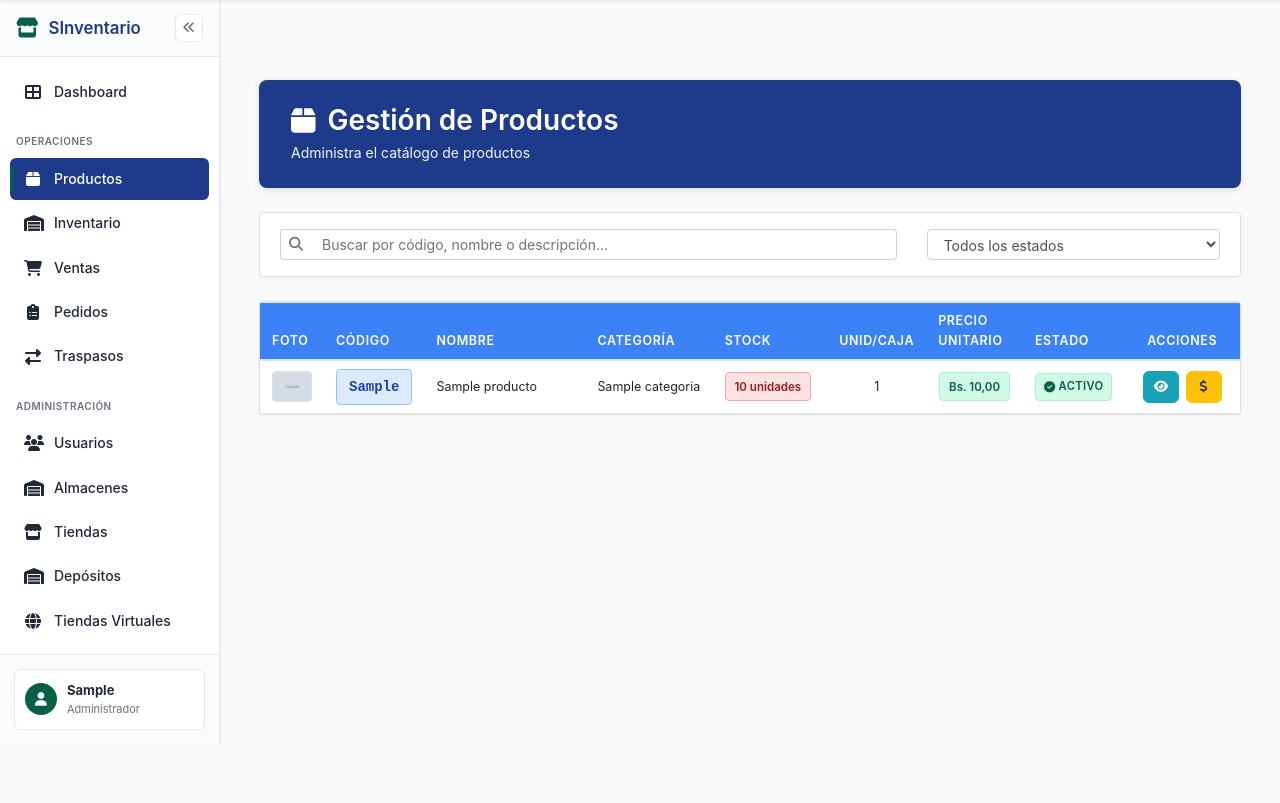
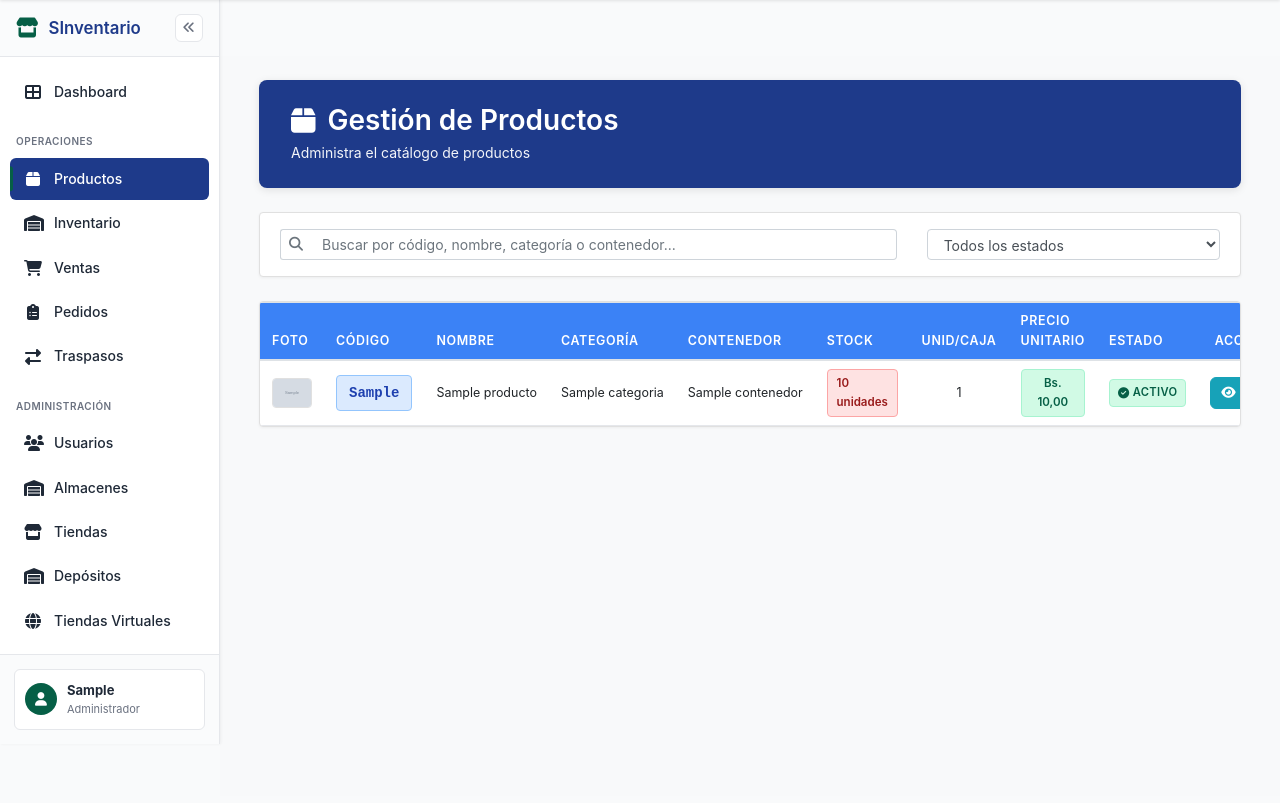
Before and after one commit to Guilder23/Sistema-Inventarios, a Django app: page /productos/ in a window 1280 px wide. Shown: the part 56-859 px from the top of the page. Run offline with Django 5.2, Linux system fonts and the light colour scheme; a user stored in the database is signed in; tables that the repository leaves empty hold one stand-in row (values such as "Sample post"); grey boxes marked "Sample" are stand-in pictures; some libraries are stand-ins or nearby versions.

Commit message:
Vincular Productos con Contenedor

```diff
--- a/apps/productos/admin.py
+++ b/apps/productos/admin.py
@@ -19,14 +19,14 @@ class ContenedorAdmin(admin.ModelAdmin):
 
 @admin.register(Producto)
 class ProductoAdmin(admin.ModelAdmin):
-    list_display = ['codigo', 'nombre', 'categoria', 'stock', 'precio_unitario_display', 'activo', 'fecha_creacion']
+    list_display = ['codigo', 'nombre', 'categoria', 'contenedor', 'stock', 'precio_unitario_display', 'activo', 'fecha_creacion']
     list_filter = ['activo', 'fecha_creacion']
     search_fields = ['codigo', 'nombre', 'descripcion']
     list_per_page = 20
 
     fieldsets = (
         ('Información Básica', {
-            'fields': ('codigo', 'nombre', 'categoria', 'descripcion', 'foto', 'activo')
+            'fields': ('codigo', 'nombre', 'categoria', 'contenedor', 'descripcion', 'foto', 'activo')
         }),
         ('Precios (Configurables por Administrador)', {
             'fields': ('precio_compra', 'precio_caja', 'precio_mayor', 'precio_unidad', 'poliza', 'gastos'),
--- a/apps/productos/models.py
+++ b/apps/productos/models.py
@@ -43,6 +43,7 @@ class Producto(models.Model):
     codigo = models.CharField(max_length=100, unique=True)
     nombre = models.CharField(max_length=200)
     categoria = models.ForeignKey('Categoria', on_delete=models.SET_NULL, null=True, blank=True, related_name='productos')
+    contenedor = models.ForeignKey('Contenedor', on_delete=models.SET_NULL, null=True, blank=True, related_name='productos')
     descripcion = models.TextField(blank=True, null=True)
     foto = models.ImageField(upload_to='productos/', blank=True, null=True)
     unidades_por_caja = models.IntegerField(default=1)
--- a/apps/productos/views.py
+++ b/apps/productos/views.py
@@ -364,7 +364,7 @@ def listar_productos(request):
     estado = request.GET.get('estado', '')
 
     # Query base
-    productos = Producto.objects.select_related('categoria').all().order_by('-fecha_creacion')
+    productos = Producto.objects.select_related('categoria', 'contenedor').all().order_by('-fecha_creacion')
 
     # Aplicar filtros
     if buscar:
@@ -372,7 +372,9 @@ def listar_productos(request):
             Q(codigo__icontains=buscar) |
             Q(nombre__icontains=buscar) |
             Q(descripcion__icontains=buscar) |
-            Q(categoria__nombre__icontains=buscar)
+            Q(categoria__nombre__icontains=buscar) |
+            Q(contenedor__nombre__icontains=buscar) |
+            Q(contenedor__proveedor__icontains=buscar)
         )
 
     if estado == 'activo':
@@ -383,6 +385,7 @@ def listar_productos(request):
     context = {
         'productos': productos,
         'categorias': Categoria.objects.filter(activo=True).order_by('nombre'),
+        'contenedores': Contenedor.objects.filter(activo=True).order_by('nombre'),
         'buscar': buscar,
         'estado': estado,
         'es_administrador': es_administrador(request),
@@ -405,6 +408,7 @@ def crear_producto(request):
             codigo = request.POST.get('codigo', '').strip()
             nombre = request.POST.get('nombre', '').strip()
             categoria_id = request.POST.get('categoria', '').strip()
+            contenedor_id = request.POST.get('contenedor', '').strip()
             descripcion = request.POST.get('descripcion', '')
             stock = request.POST.get('stock', 0)
             unidades_por_caja = request.POST.get('unidades_por_caja', 1)
@@ -422,9 +426,18 @@ def crear_producto(request):
                 messages.error(request, 'Debe seleccionar una categoría')
                 return redirect('listar_productos')
 
+            if not contenedor_id:
+                messages.error(request, 'Debe seleccionar un contenedor')
+                return redirect('listar_productos')
+
             categoria = Categoria.objects.filter(id=categoria_id, activo=True).first()
             if not categoria:
                 messages.error(request, 'La categoría seleccionada no es válida')
+                return redirect('listar_productos')
+
+            contenedor = Contenedor.objects.filter(id=contenedor_id, activo=True).first()
+            if not contenedor:
+                messages.error(request, 'El contenedor seleccionado no es válido')
                 return redirect('listar_productos')
 
             # Verificar código único
@@ -437,6 +450,7 @@ def crear_producto(request):
                 codigo=codigo,
                 nombre=nombre,
                 categoria=categoria,
+                contenedor=contenedor,
                 descripcion=descripcion,
                 stock=int(stock),
                 unidades_por_caja=int(unidades_por_caja),
@@ -456,7 +470,7 @@ def crear_producto(request):
                 producto=producto,
                 accion='creacion',
                 usuario=request.user,
-                detalles=f'Producto creado: {nombre} - Categoría: {categoria.nombre}'
+                detalles=f'Producto creado: {nombre} - Categoría: {categoria.nombre} - Contenedor: {contenedor.nombre}'
             )
 
             # Notificar a administrador
@@ -494,6 +508,8 @@ def obtener_producto(request, id):
             'nombre': producto.nombre,
             'categoria_id': producto.categoria_id if producto.categoria_id else '',
             'categoria_nombre': producto.categoria.nombre if producto.categoria else 'Sin categoría',
+            'contenedor_id': producto.contenedor_id if producto.contenedor_id else '',
+            'contenedor_nombre': producto.contenedor.nombre if producto.contenedor else 'Sin contenedor',
             'descripcion': producto.descripcion or '',
             'stock': producto.stock,
             'unidades_por_caja': producto.unidades_por_caja,
@@ -531,6 +547,7 @@ def editar_producto(request, id):
                 producto.codigo = request.POST.get('codigo', producto.codigo)
                 producto.nombre = request.POST.get('nombre', producto.nombre)
                 categoria_id = request.POST.get('categoria', '').strip()
+                contenedor_id = request.POST.get('contenedor', '').strip()
                 producto.descripcion = request.POST.get('descripcion', '')
                 producto.stock = int(request.POST.get('stock', producto.stock))
                 producto.unidades_por_caja = int(request.POST.get('unidades_por_caja', producto.unidades_por_caja))
@@ -551,7 +568,17 @@ def editar_producto(request, id):
                     messages.error(request, 'La categoría seleccionada no es válida')
                     return redirect('listar_productos')
 
+                if not contenedor_id:
+                    messages.error(request, 'Debe seleccionar un contenedor')
+                    return redirect('listar_productos')
+
+                contenedor = Contenedor.objects.filter(id=contenedor_id, activo=True).first()
+                if not contenedor:
+                    messages.error(request, 'El contenedor seleccionado no es válido')
+                    return redirect('listar_productos')
+
                 producto.categoria = categoria
+                producto.contenedor = contenedor
 
                 # Actualizar foto si se proporciona
                 if request.FILES.get('foto'):
@@ -562,7 +589,11 @@ def editar_producto(request, id):
                 if producto.precio_unidad != float(request.POST.get('precio_unidad', producto.precio_unidad)):
                     cambios.append(f"Precio: {producto.precio_unidad}")
 
-                detalles = f"Producto actualizado: {producto.nombre} - Categoría: {producto.categoria.nombre if producto.categoria else 'Sin categoría'}"
+                detalles = (
+                    f"Producto actualizado: {producto.nombre} - "
+                    f"Categoría: {producto.categoria.nombre if producto.categoria else 'Sin categoría'} - "
+                    f"Contenedor: {producto.contenedor.nombre if producto.contenedor else 'Sin contenedor'}"
+                )
                 if cambios:
                     detalles += f" - Cambios: {', '.join(cambios)}"
 
--- a/static/js/productos/modals/ver.js
+++ b/static/js/productos/modals/ver.js
@@ -41,6 +41,7 @@
         // Información General
         $('#verNombre').text(data.nombre);
         $('#verCategoria').text(data.categoria_nombre || 'Sin categoría');
+        $('#verContenedor').text(data.contenedor_nombre || 'Sin contenedor');
         $('#verDescripcion').text(data.descripcion || 'Sin descripción');
 
         // Control de Stock
--- a/static/js/productos/productos.js
+++ b/static/js/productos/productos.js
@@ -93,7 +93,7 @@ function aplicarFiltrosFrontend() {
     if (contadorVisible === 0) {
         let tabla = document.querySelector('.tabla-productos tbody');
         if (!tabla.querySelector('.sin-resultados')) {
-            tabla.innerHTML = '<tr class="sin-resultados"><td colspan="9" class="text-center py-4"><i class="fas fa-search fa-3x text-muted mb-2"></i><p class="text-muted">No hay productos que coincidan con tu búsqueda</p></td></tr>';
+            tabla.innerHTML = '<tr class="sin-resultados"><td colspan="10" class="text-center py-4"><i class="fas fa-search fa-3x text-muted mb-2"></i><p class="text-muted">No hay productos que coincidan con tu búsqueda</p></td></tr>';
         }
     }
 }
--- a/templates/productos/modals/ver.html
+++ b/templates/productos/modals/ver.html
@@ -44,6 +44,11 @@
                             <div class="info-item">
                                 <label>Categoría:</label>
                                 <p id="verCategoria"></p>
+                            </div>
+
+                            <div class="info-item">
+                                <label>Contenedor:</label>
+                                <p id="verContenedor"></p>
                             </div>
 
                             <div class="info-item">
--- a/templates/productos/productos.html
+++ b/templates/productos/productos.html
@@ -45,7 +45,7 @@
                             class="form-control form-control-sm border-left-0"
                             id="buscar"
                             name="buscar"
-                            placeholder="Buscar por código, nombre o descripción..."
+                            placeholder="Buscar por código, nombre, categoría o contenedor..."
                             value="{{ buscar }}"
                         >
                     </div>
@@ -69,14 +69,15 @@
                 <thead>
                     <tr>
                         <th style="width: 6%;">Foto</th>
-                        <th style="width: 10%;">Código</th>
-                        <th style="width: 17%;">Nombre</th>
-                        <th style="width: 13%;">Categoría</th>
-                        <th style="width: 12%;">Stock</th>
-                        <th style="width: 10%;">Unid/Caja</th>
+                        <th style="width: 9%;">Código</th>
+                        <th style="width: 14%;">Nombre</th>
+                        <th style="width: 12%;">Categoría</th>
+                        <th style="width: 12%;">Contenedor</th>
+                        <th style="width: 10%;">Stock</th>
+                        <th style="width: 9%;">Unid/Caja</th>
                         <th style="width: 10%;">Precio Unitario</th>
-                        <th style="width: 10%;">Estado</th>
-                        <th class="text-center" style="width: 12%;">Acciones</th>
+                        <th style="width: 8%;">Estado</th>
+                        <th class="text-center" style="width: 10%;">Acciones</th>
                     </tr>
                 </thead>
                 <tbody>
@@ -102,6 +103,11 @@
                         <td>
                             <div class="text-truncate" style="max-width: 170px;" title="{{ producto.categoria.nombre|default:'Sin categoría' }}">
                                 {{ producto.categoria.nombre|default:'Sin categoría' }}
+                            </div>
+                        </td>
+                        <td>
+                            <div class="text-truncate" style="max-width: 170px;" title="{{ producto.contenedor.nombre|default:'Sin contenedor' }}">
+                                {{ producto.contenedor.nombre|default:'Sin contenedor' }}
                             </div>
                         </td>
                         <td>
@@ -179,7 +185,7 @@
                     </tr>
                     {% empty %}
                     <tr>
-                        <td colspan="9" class="text-center py-4">
+                        <td colspan="10" class="text-center py-4">
                             <i class="fas fa-inbox fa-3x text-muted mb-2"></i>
                             <p class="text-muted">No hay productos registrados</p>
                         </td>
```
Also changed, not shown: static/js/productos/modals/crea.js (+7 -0 lines), static/js/productos/modals/edita.js (+8 -0 lines), templates/productos/modals/crea.html (+10 -0 lines), templates/productos/modals/edita.html (+10 -0 lines), apps/productos/migrations/0007_producto_contenedor.py (added).
